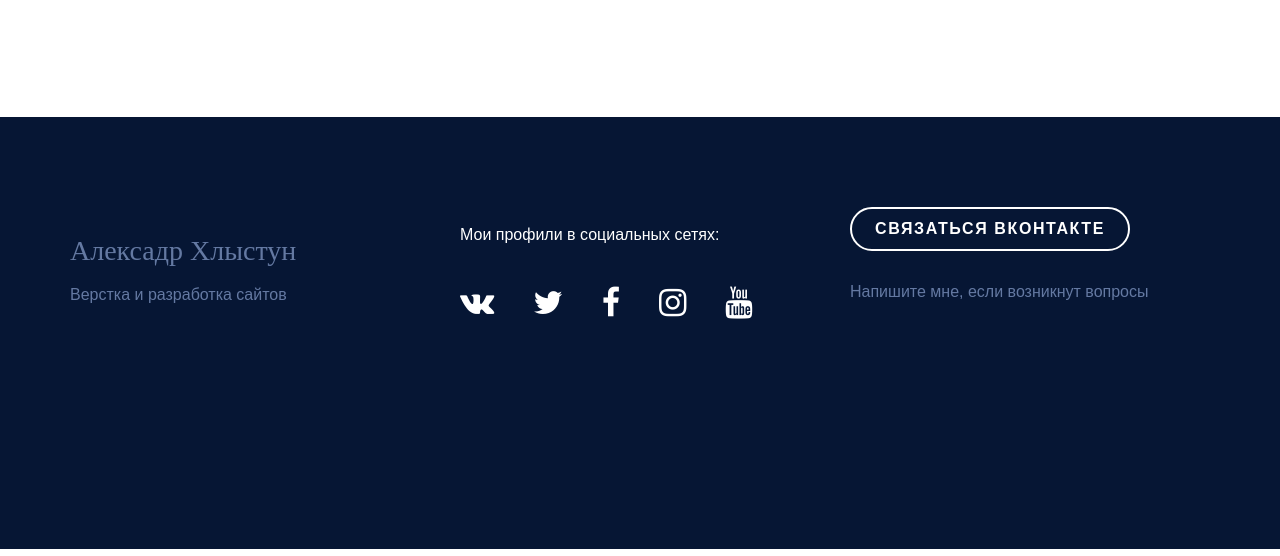
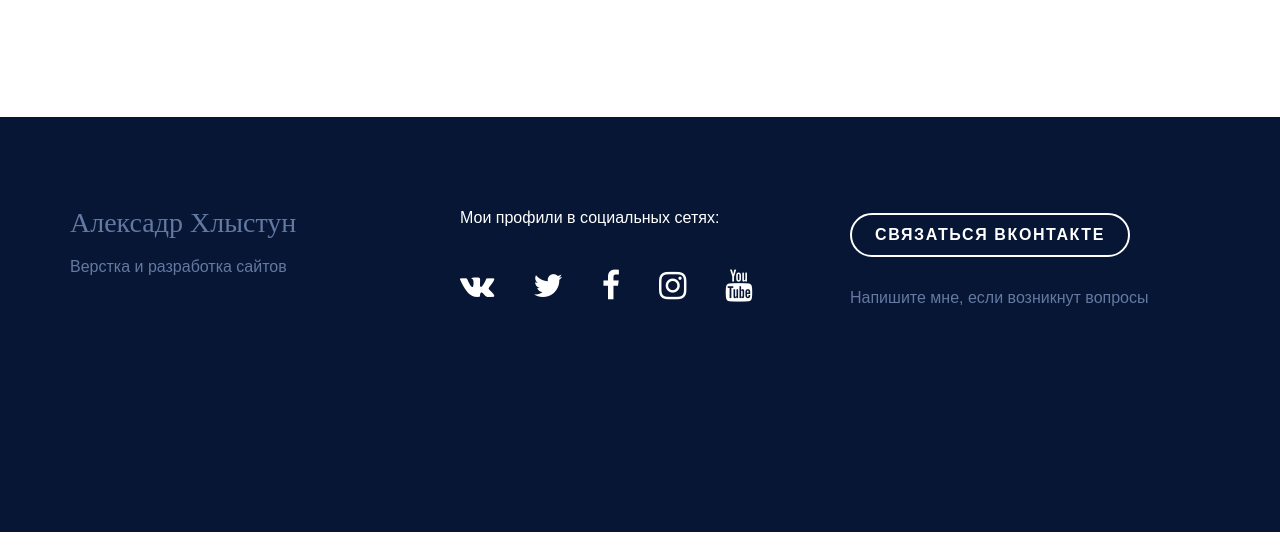
Before and after one commit to Alexander-Khlystun/Alexander-Khlystun.github.io, a plain HTML site: page index.html in a window 1280 px wide. Shown: the part 1353-1909 px from the top of the page. Drawn offline with nearby package versions, Linux system fonts and the light colour scheme; a web font is replaced by a local one.

Commit message:
btn_footer_commit
Поменяли кучу всего

```diff
--- a/css/main.css
+++ b/css/main.css
@@ -3,6 +3,7 @@ html, body {
     font-size: 16px;
     line-height: 1.5;
     min-width: 280px;
+    scroll-behavior: smooth;
 }
 
 img {
@@ -11,6 +12,10 @@ img {
 
 a {
     transition: 0.2s ease-out;
+}
+
+.scroll-btn {
+    color: #fff;
 }
 
 * {
@@ -27,6 +32,13 @@ a {
     clear: both;
     content: "";
     display: table;
+}
+
+.row_footer {
+    clear: both;
+    content: "";
+    display: table;
+    margin-top: 0px;
 }
 
 .col-4 {
@@ -145,11 +157,13 @@ a {
 p.footer__name {
     font-size: 28px;
     margin-bottom: 10px;
+    margin-top: 0px;
     line-height: normal;
     font-family: 'Marriweather', serif;
 }
 
 p.footer__social {
+    margin-top: -1px;
     color: #FFF;
 }
 
@@ -192,6 +206,7 @@ p.footer__social-icons a:hover {
     padding-right: 23px;
 
     margin-bottom: 13px;
+    margin-top: 6px;
 }
 
 .button:hover {
--- a/index.html
+++ b/index.html
@@ -23,20 +23,23 @@
     <div class="header">
         <div class="header__title">Александр Хлыстун</div>
         <div class="header__slogan">Верстка сайтов на HTML и CSS<br> HTML5 CSS JS PHP C#</div>
+
         <div class="header__arrow">
-        <i class="fa fa-chevron-down" aria-hidden="true"></i>
+        <a class="scroll-btn" href="#portfolio"><i class="fa fa-chevron-down" aria-hidden="true"></i></a>
         </div>
+
     </div>
 
 
 <div class="portfolio">
     <div class="container">
 
-        <div class="title">
+        <div id='portfolio' class="title">
             Портфолио
         </div>
 
        <div class="row">
+
         <div class="col-4">
             <div class="portfolio-item">
                 <div class="portfolio-item__img">
@@ -85,7 +88,7 @@
 
     <div class="footer">
         <div class="container">
-            <div class="row">
+            <div class="row_footer">
                 <div class="col-4">
                     <p class="footer__name">Алексадр Хлыстун</p> <p>Верстка и разработка сайтов </p>
                 </div>
```
Lines whose indentation alone changed are shown as unchanged.
